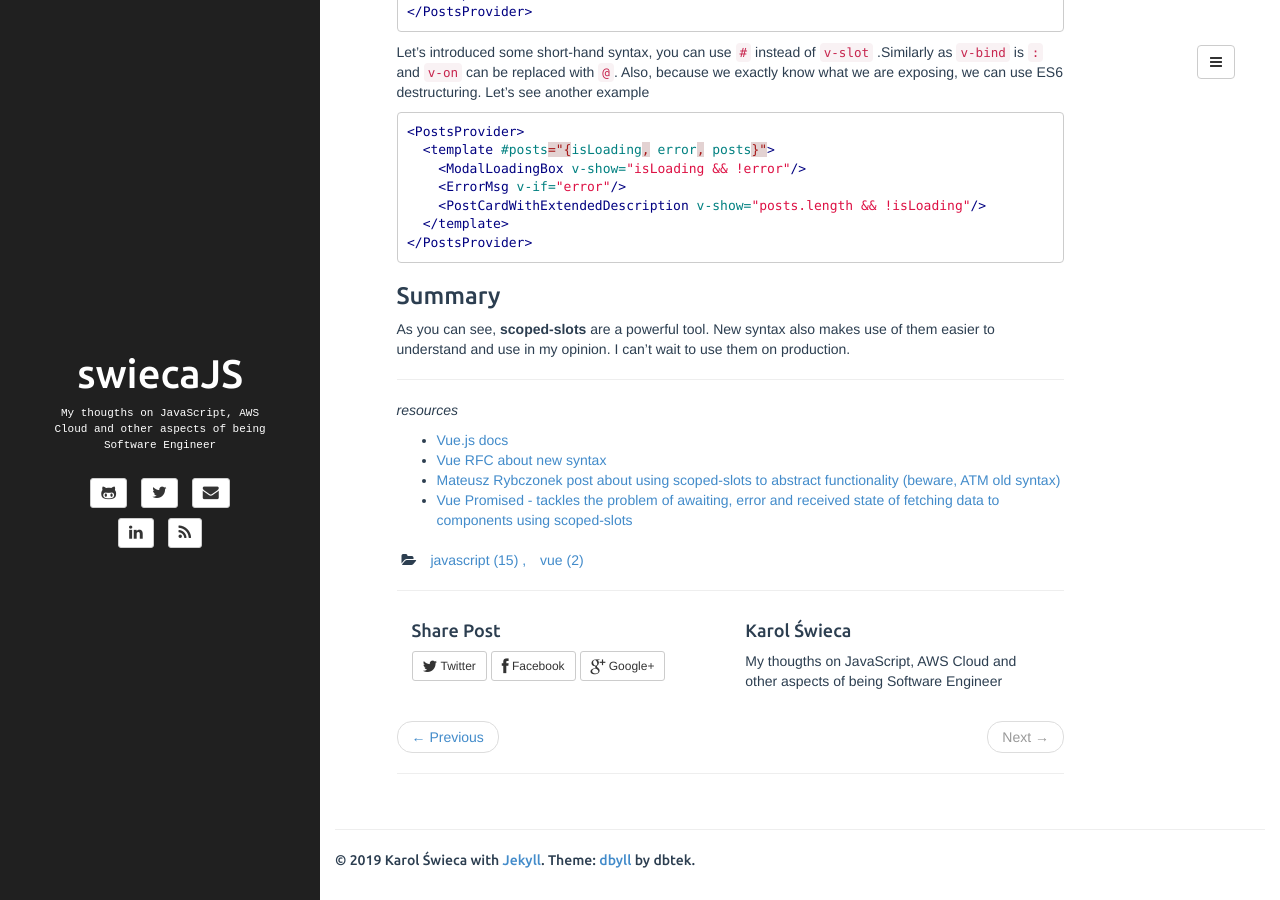
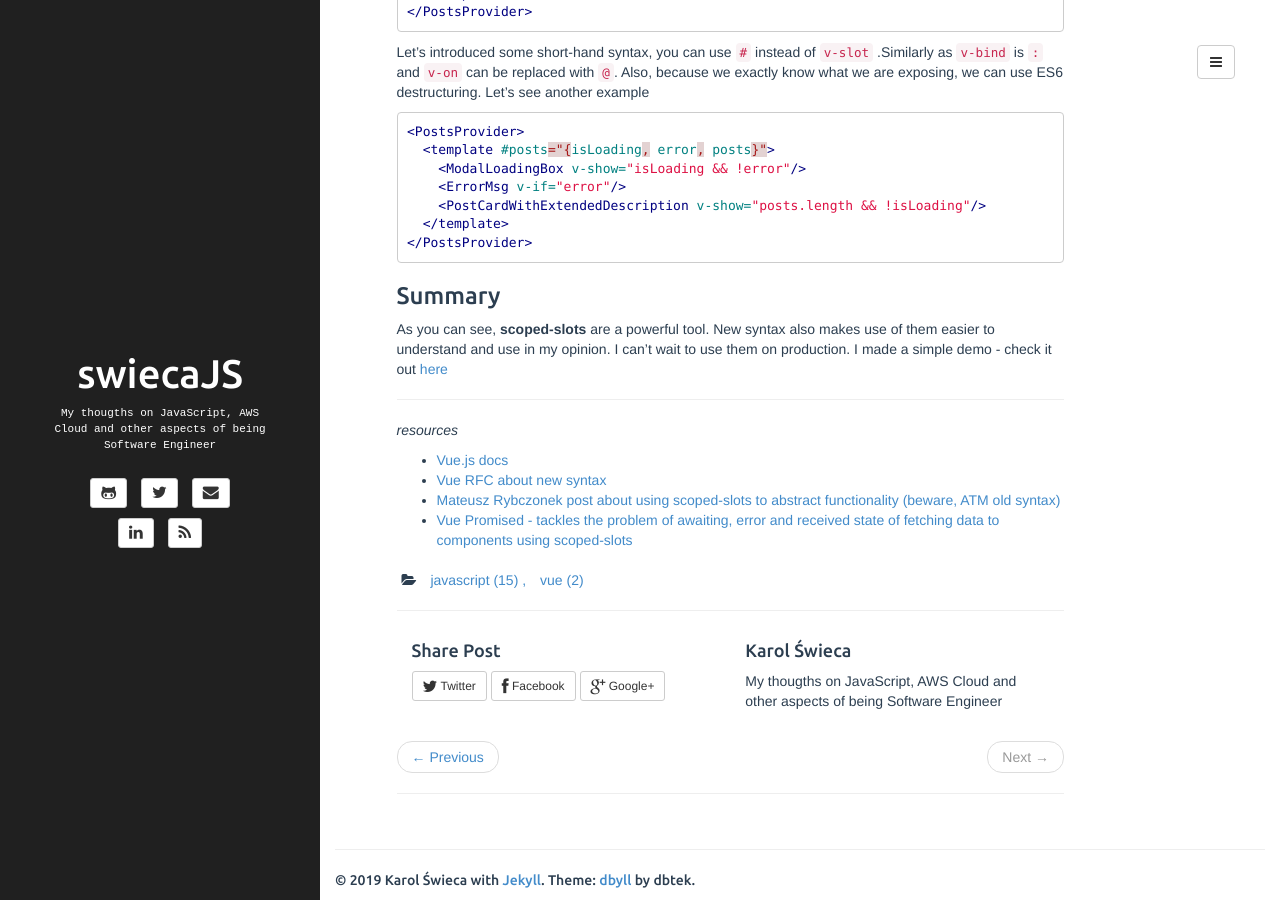
Before and after one commit to swiecaJS/swiecaJS.github.io, a Jekyll site: the page built from _posts/2019-02-15-vue-scoped-slots.markdown, in a window 1280 px wide and 900 px high, scrolled down 2151 px. Built offline with Jekyll 4.4.1, drawn with Linux system fonts in a browser that asks for light colours; comment, search, counter and statistics services are not loaded.

Commit message:
add link to demo - vue scoped slots post

````diff
--- a/_posts/2019-02-15-vue-scoped-slots.markdown
+++ b/_posts/2019-02-15-vue-scoped-slots.markdown
@@ -124,7 +124,7 @@ Let's introduced some short-hand syntax, you can use `#` instead of `v-slot` .Si
 </PostsProvider>
 ```
 ### Summary
-As you can see, **scoped-slots** are a powerful tool. New syntax also makes use of them easier to understand and use in my opinion. I can't wait to use them on production.
+As you can see, **scoped-slots** are a powerful tool. New syntax also makes use of them easier to understand and use in my opinion. I can't wait to use them on production. I made a simple demo - check it out [here](https://modest-cray-7f5a4b.netlify.com/#/)
 
 
 ---
````
